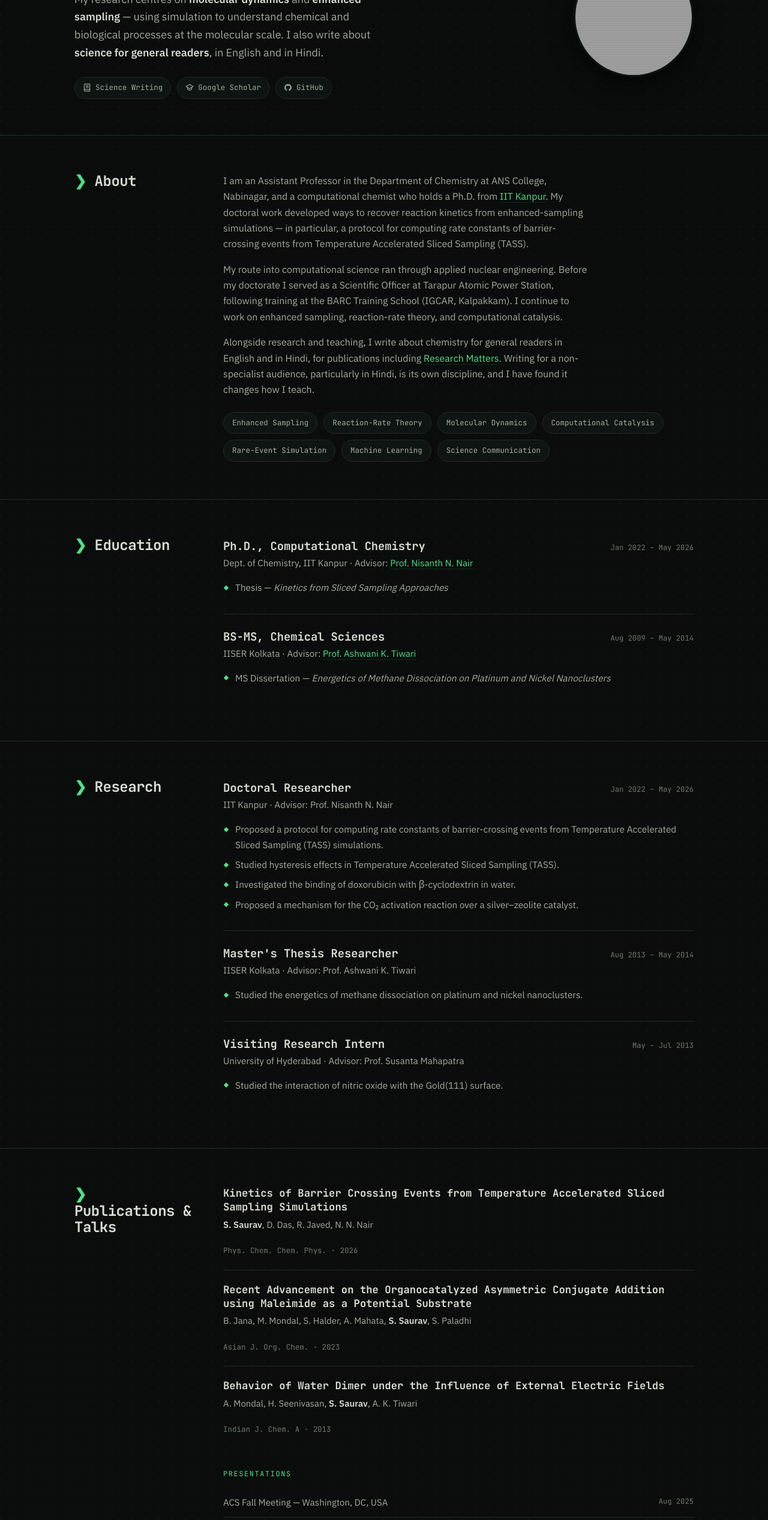
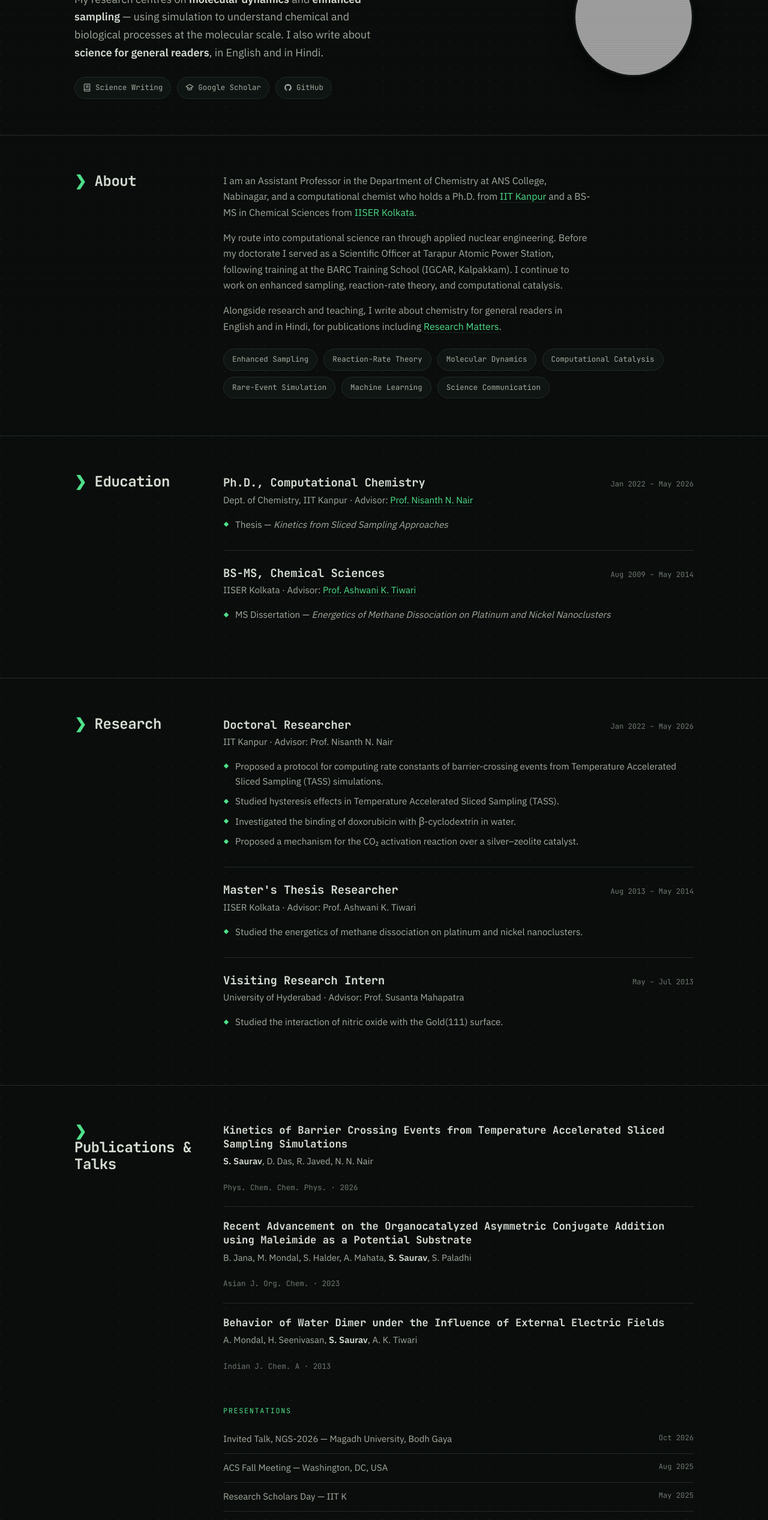
Before and after one commit to sameersaurav/sameersaurav.github.io, a plain HTML site: page index.html in a window 1280 px wide. Shown: the part 240-2774 px from the top of the page at 60% size. Drawn offline with Linux system fonts and the light colour scheme; grey boxes are pictures that could not be loaded.

Commit message:
Add files via upload

```diff
--- a/index.html
+++ b/index.html
@@ -332,10 +332,9 @@
         <p>
           I am an Assistant Professor in the Department of Chemistry at
           ANS College, Nabinagar, and a computational chemist who holds a Ph.D. from
-          <a class="inline" href="https://www.iitk.ac.in/" target="_blank" rel="noopener">IIT Kanpur</a>.
-          My doctoral work developed ways to recover reaction kinetics from enhanced-sampling
-          simulations — in particular, a protocol for computing rate constants of barrier-crossing
-          events from Temperature Accelerated Sliced Sampling (TASS).
+          <a class="inline" href="https://www.iitk.ac.in/" target="_blank" rel="noopener">IIT Kanpur</a>
+          and a BS-MS in Chemical Sciences from
+          <a class="inline" href="https://www.iiserkol.ac.in/" target="_blank" rel="noopener">IISER Kolkata</a>.
         </p>
         <p>
           My route into computational science ran through applied nuclear engineering. Before my
@@ -347,8 +346,6 @@
           Alongside research and teaching, I write about chemistry for general readers in
           English and in Hindi, for publications including
           <a class="inline" href="https://researchmatters.in/" target="_blank" rel="noopener">Research Matters</a>.
-          Writing for a non-specialist audience, particularly in Hindi, is its own discipline,
-          and I have found it changes how I teach.
         </p>
         <div class="tags" style="margin-top:24px;">
           <span class="tag">Enhanced Sampling</span>
@@ -461,13 +458,14 @@
 
         <div class="subhead">Presentations</div>
         <ul class="talks">
+          <li><span>Invited Talk, NGS-2026 — Magadh University, Bodh Gaya</span><span class="when">Oct 2026</span></li>
           <li><span>ACS Fall Meeting — Washington, DC, USA</span><span class="when">Aug 2025</span></li>
-          <li><span>Research Scholars Day — IIT Kanpur</span><span class="when">May 2025</span></li>
-          <li><span>HPC Symposium — IIT Kanpur</span><span class="when">Apr 2025</span></li>
+          <li><span>Research Scholars Day — IIT K</span><span class="when">May 2025</span></li>
+          <li><span>HPC Symposium — IIT K</span><span class="when">Apr 2025</span></li>
           <li><span>Recent Advances in Modeling Rare Events — Khajuraho</span><span class="when">Mar 2025</span></li>
           <li><span>Physical Chemistry Symposium 2024 — IIT Bombay</span><span class="when">Oct 2024</span></li>
           <li><span>JNCASR–CECAM Conference MD@60 — JNCASR Bengaluru</span><span class="when">Feb 2024</span></li>
-          <li><span>Structure &amp; Dynamics of Chemical and Biomolecular Systems — IIT Kanpur</span><span class="when">Oct 2023</span></li>
+          <li><span>Structure &amp; Dynamics of Chemical and Biomolecular Systems — IIT K</span><span class="when">Oct 2023</span></li>
         </ul>
       </div>
     </div>
```
